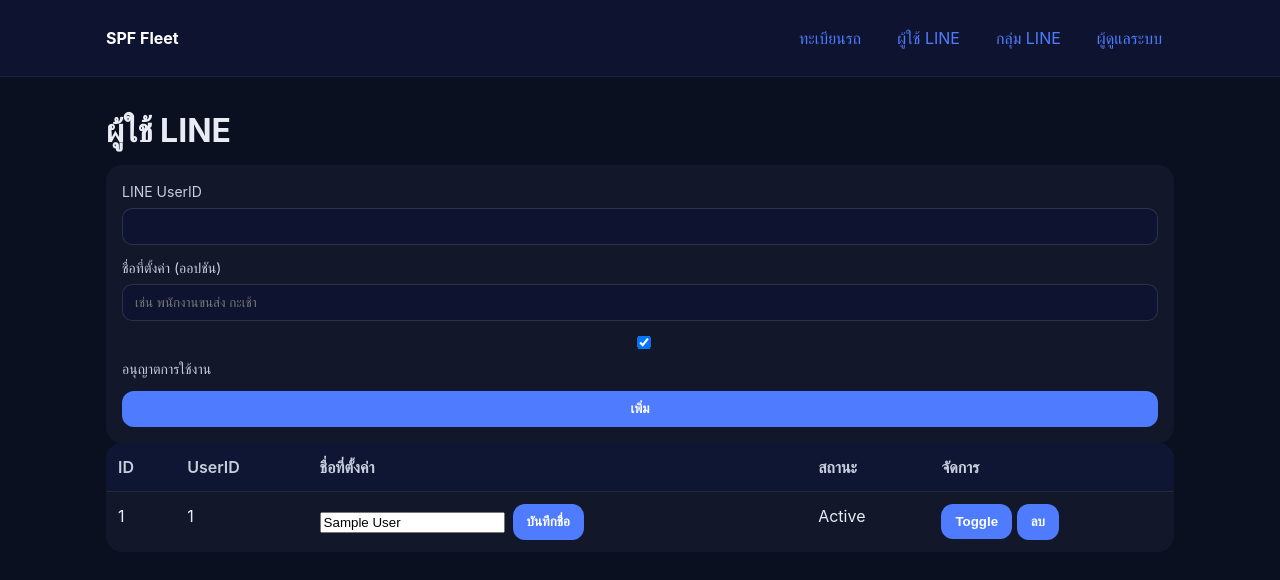
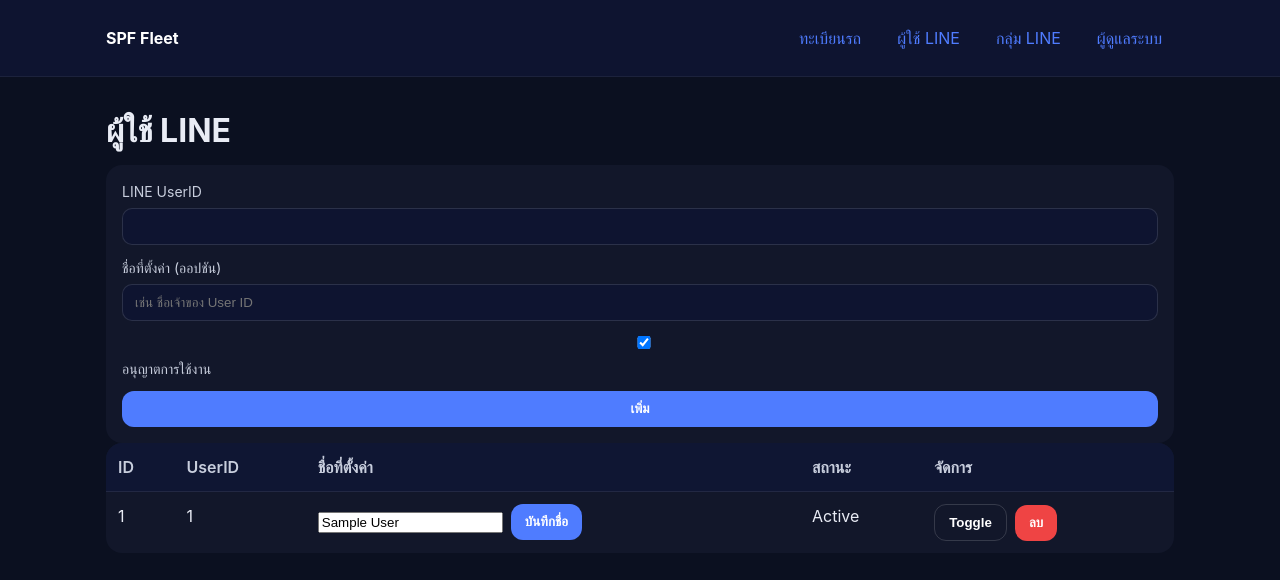
Before and after one commit to mzDeaThly/data_spf, a Flask app: page /admin/line/users in a window 1280 px wide. Shown: the top 580 px of the page. Run offline with Flask 3, Linux system fonts and the light colour scheme; the visitor is signed in with stand-in values (Sample User, id 1); tables that the repository leaves empty hold one stand-in row (values such as "Sample post").

Commit message:
Update line_users_list.html

```diff
--- a/templates/line_users_list.html
+++ b/templates/line_users_list.html
@@ -1,13 +1,13 @@
-
 {% extends 'base.html' %}
 {% block content %}
 <h1>ผู้ใช้ LINE</h1>
+
 <form method="post" action="{{ url_for('dashboard.line_users_add') }}" class="form-card">
   <label>LINE UserID
     <input type="text" name="line_user_id" required>
   </label>
   <label>ชื่อที่ตั้งค่า (ออปชัน)
-    <input type="text" name="display_name" placeholder="เช่น พนักงานขนส่ง กะเช้า">
+    <input type="text" name="display_name" placeholder="เช่น ชื่อเจ้าของ User ID">
   </label>
   <label class="checkbox">
     <input type="checkbox" name="is_active" checked> อนุญาตการใช้งาน
@@ -20,22 +20,24 @@
   <tbody>
   {% for u in users %}
     <tr>
-      <td>{{ u.id }}</td>
-      <td style="word-break: break-all;">{{ u.line_user_id }}</td>
-      <td>
+      <td data-label="ID">{{ u.id }}</td>
+      <td data-label="UserID" style="word-break: break-all;">{{ u.line_user_id }}</td>
+      <td data-label="ชื่อที่ตั้งค่า">
         <form method="post" action="{{ url_for('dashboard.line_users_update', uid=u.id) }}" class="inline">
           <input type="text" name="display_name" value="{{ u.display_name or '' }}" placeholder="ตั้งชื่อ...">
-          <button type="submit">บันทึกชื่อ</button>
+          <button type="submit" class="btn">บันทึกชื่อ</button>
         </form>
       </td>
-      <td>{{ 'Active' if u.is_active else 'Inactive' }}</td>
+      <td data-label="สถานะ">{{ 'Active' if u.is_active else 'Inactive' }}</td>
       <td>
-        <form method="post" action="{{ url_for('dashboard.line_users_toggle', uid=u.id) }}" class="inline">
-          <button type="submit">Toggle</button>
-        </form>
-        <form method="post" action="{{ url_for('dashboard.line_users_delete', uid=u.id) }}" class="inline" onsubmit="return confirm('ยืนยันการลบ?')">
-          <button type="submit">ลบ</button>
-        </form>
+        <div class="inline">
+          <form method="post" action="{{ url_for('dashboard.line_users_toggle', uid=u.id) }}" class="inline">
+            <button type="submit" class="btn ghost">Toggle</button>
+          </form>
+          <form method="post" action="{{ url_for('dashboard.line_users_delete', uid=u.id) }}" class="inline" onsubmit="return confirm('ยืนยันการลบ?')">
+            <button type="submit" class="btn danger">ลบ</button>
+          </form>
+        </div>
       </td>
     </tr>
   {% endfor %}
```
